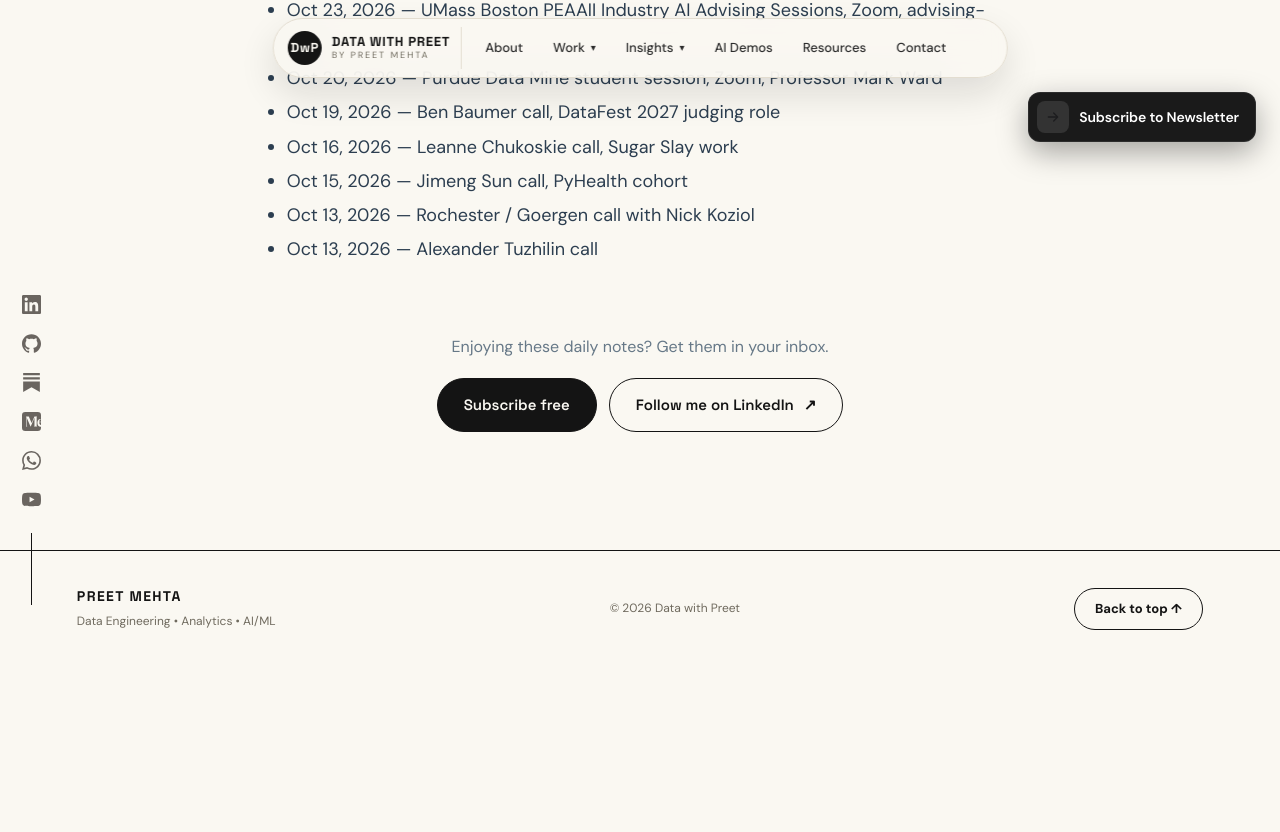
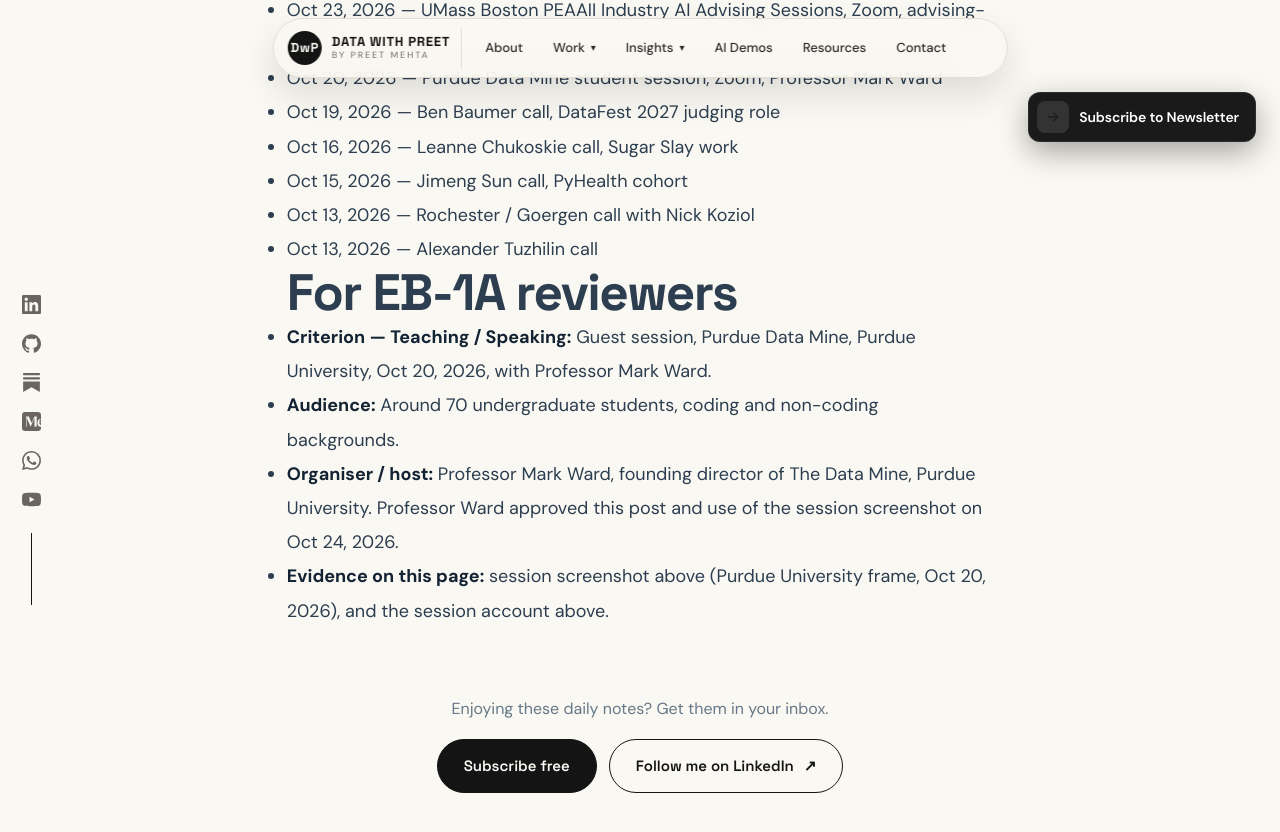
Before and after one commit to datawithpreet/datawithpreet.github.io, a Jekyll site: the page built from _posts/2026-10-24-purdue-data-mine-session-oct-20-2026.md, in a window 1280 px wide and 900 px high, scrolled down 2171 px. Shown: the top 832 px of the window. Built offline with Jekyll 4.4.1, drawn with Linux system fonts in a browser that asks for light colours; before the commit the page ends 2838 px from its top, so only the background shows below that.

Commit message:
Purdue post: add EB-1A reviewer section

```diff
--- a/_posts/2026-10-24-purdue-data-mine-session-oct-20-2026.md
+++ b/_posts/2026-10-24-purdue-data-mine-session-oct-20-2026.md
@@ -30,3 +30,10 @@
 - Oct 15, 2026 — Jimeng Sun call, PyHealth cohort
 - Oct 13, 2026 — Rochester / Goergen call with Nick Koziol
 - Oct 13, 2026 — Alexander Tuzhilin call
+
+## For EB-1A reviewers
+
+- **Criterion — Teaching / Speaking:** Guest session, Purdue Data Mine, Purdue University, Oct 20, 2026, with Professor Mark Ward.
+- **Audience:** Around 70 undergraduate students, coding and non-coding backgrounds.
+- **Organiser / host:** Professor Mark Ward, founding director of The Data Mine, Purdue University. Professor Ward approved this post and use of the session screenshot on Oct 24, 2026.
+- **Evidence on this page:** session screenshot above (Purdue University frame, Oct 20, 2026), and the session account above.
```
